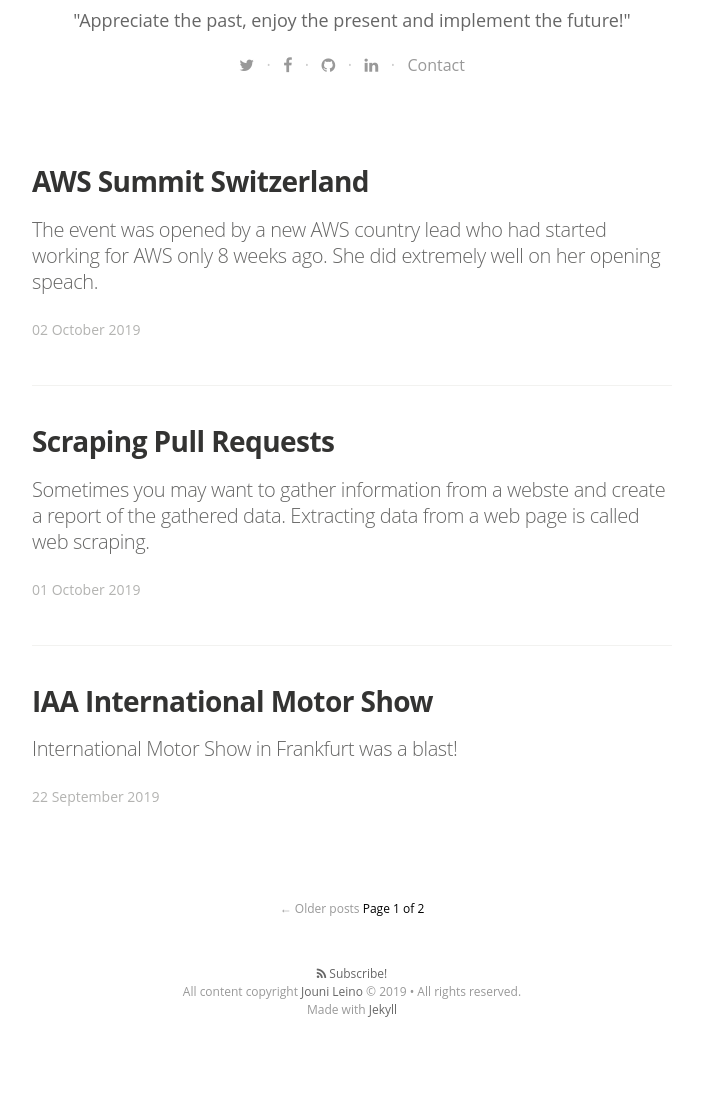
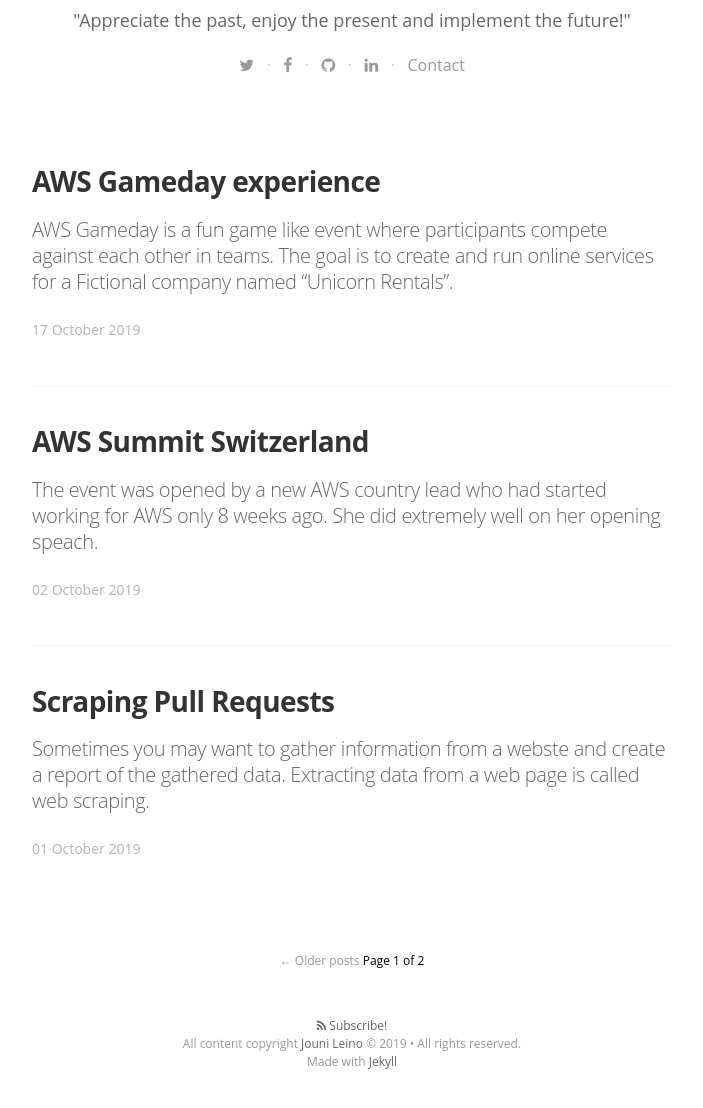
Before and after one commit to jounile/blog, a Jekyll site: the page built from index.html, in a window 1280 px wide and 1400 px high, scrolled down 303 px. Shown: the part 282-1390 px from the top of the window, without its empty margins (288-991 px from the left). Built offline with Jekyll 4.4.1, drawn with Linux system fonts in a browser that asks for light colours; nearby versions of some CDN libraries; some web fonts are replaced; the list of posts is cut into pages by our own code; before the commit the page ends 1651 px from its top, so only the background shows below that; some of the changed lines change nothing that is shown.

Commit message:
Finalizing gameday post

```diff
--- a/_posts/2019-10-17-aws-live-virtual-gameday.markdown
+++ b/_posts/2019-10-17-aws-live-virtual-gameday.markdown
@@ -1,57 +1,77 @@
 ---
 layout: post
-title:  "AWS Gameday"
+title:  "AWS Gameday experience"
 date:   2019-10-17 00:30:00
 categories: aws cloud
 tags: aws gameday
 image:
-published: false
+published: true
 ---
+
+AWS Gameday is a fun game like event where participants compete against each other in teams.
+The goal is to create and run online services for a Fictional company named "Unicorn Rentals".
 
 <img src="https://s3.eu-central-1.amazonaws.com/jounileino.com-images/2019-10-17-aws-gameday/scoreboard.png" alt="Scoreboard" />
 
-AWS Gameday is a fun game like event where participants compete agains each other in teams.
-The goal is to create and run online services of a Fictional company named Unicorn Rentals.
+The event was live streamed via [Twitch][twitch] with commentary and live scoreboard. Also some AWS employees participated in the event as a team and share their progress, insights and thoughts during the game.
 
-Each team gets access to an AWS cloud environment via AWS Console and API.
+In the beginning of the event each team gets access to a fully fledged AWS cloud environment via AWS Console and API. There is also a Team Dashboard where team´s running service endpoints must be entered when progressing in the game. The team scores points for each running service.
 
-The game starts with some predefined services. For example a frontend API (called the "Service Router"). The purpose of Service Router is to be able to use microservices from other teams.
+Each team gets a predefined service, a frontend API (called the "Service Router"). This runs on a EC2 instance and it´s purpose is to list team´s running services so other teams can use those.
 
-Each team is running one of the many Service Routers.
-The Service Router finds microservice endpoints from a DynamoDB table that each team should edit by adding service endpoints of other teams.
-Teh ultimate goal is to use many services, preferably the fastest ones and thereby gain a high score. The Legacy Services provided at the start of the game are very slow so each team should also swap their endpoints to optimized ones.
+Each team must run one of the many Service Routers and keep it alive. When the Service Router starts having issues teams must analyse the problem and bring it back up.
+
+Under the hood Service Router finds microservice endpoints from a DynamoDB table. Each team should edit this table by adding service endpoints of other teams. This is a way to score higher but when problems occur in the teams own services they begin to lose points, so every team is required to fix their issues and maintain good service availability.
+
+Problems can be identified by monitoring logs and also watching teams score events for changes.
 
 Tasks each team goes through:
 - Deploy, Maintain and Optimize microservices for other teams to use.
 - Publish teams services in "Services Marketplace" using a Dashboard.
 - Making teams Service Router highly available.
 - Use the fastest microservices and score high
-- Keep everything going (use X-Ray, CW Metrics, CW Logs). Watch your score events for changes.
+- Keep everything going.
 
-Things to avoid:
-- Don't consume your own services
+Things teams should avoid:
+- Consuming team´s own services
 
-To maximise your score, you need to run copies of the microservices.
-When another teams Service Router receives a request, they may use your microservice to perform some of the required operations. If so, you get a share of their score.
+The ultimate goal is to use many services, preferably the fastest ones and thereby gain a high score. The Legacy Services provided at the start of the game are very slow so each team should swap their endpoints to more optimized ones.
 
 Services that each team needed to create and keep running.
-swapcaser: SAM(Lambda and API Gateway)
-reverser: Fargate
-leeter:	Elastic Beanstalk
+1. swapcaser: SAM(Lambda and API Gateway)
+2. reverser: Fargate
+3. leeter: Elastic Beanstalk
 
-Some unexpected events were also possible like for example loosing a team member or getting hit by a security issue mid-flight.
+Some unexpected events were designed to happen during the game. It was possible to for example suddenly lose a team member or to get hit by a security issue mid-flight.
 
-There was also a Chat link for teams to use and ask for help from AWS professional services team.
+The dashboard included a Chat link for teams to use in order to ask for help from AWS professional services team.
 
-The whole game lasted 3 hours. Originally this was ment to be run in a 4h session so this was a bit tight schedule.
+The game duration was 3 hours. Originally it was designed to be run in a 4h session so this was a rather tight schedule. Originally we had planned to have a small team with some of my colleagues from Siili Solutions but in the end I was going solo as everyone else cancelled due to the awkward timing (Game starting at 22:00 PM). To make things worse for myself I was not able to start when the live stream begun. I clocked in one hour late without any instructions as those were given in the beginning of the live stream. Luckily I found a [Readme][readme] document that steered me to the right path.
 
-Summary of what I accomplished:
-I started one hour late without instructions as those were given in the beginning of the live stream.
-- Deploy Beanstalk application
-- Fix Launch configuration to bring the application running again.
-- Create an S3 bucket for application deployment purposes
+Here is a summary of what I accomplished during the two hours:
+
+### Leeter
+- Deployed a Beanstalk application
+- Fixex Launch configuration to bring the application running again.
+
+### Swapcaser
+- Created an S3 bucket and uploaded a deployment package into it.
+- Modified the Cloudformation template to point to S3 bucket URI
 - Upload the application sources and modified the Cloudformation template
 - Deploy Cloudformation template to create Serverless infra
+- Investigated Cloudwatch logs and X-ray traces to determine the root cause for a failing Lambda function.
+
+### Reverser
+- Created Security Group to allow HTTP port 80
+- Created Fargate cluster from a predefined Task
+
+### Service Router
+- Re-created Service Router EC2 Instance with given Userdata
+
+
+I noticed the Service Router failure too late to recover score wise and I was forced to quickly assess what next step would ensure me a better score in the end. I guessed starting the Servie Router had a high priority so decided to kick it up and right then returned to investigating the Lambda function error logs. It was dificult to keep track of my score as I was working with only one screen and constantly jumping between browser windows and tabs.
+
+The game was a lot of fun although quite stressful because there were multiple microservices to operate. Each task required knowledge of multiple AWS services and in the beginning the game seemed very overwhelming. It would have definately helped to have a team where tasks would have been distributed allowing a narrower focus area for each participant. Nevertheless, I really recommend AWS Gameday for everyone who likes solving technical problems in a well designed game setting. You may learn some new things along the way and get satisfaction from accomplishing real operational tasks in a first class cloud environment.
 
 
 [readme]:      https://s3.amazonaws.com/ee-assets-prod-us-east-1/modules/gd2018-loadgen/v2/readme.md
```
